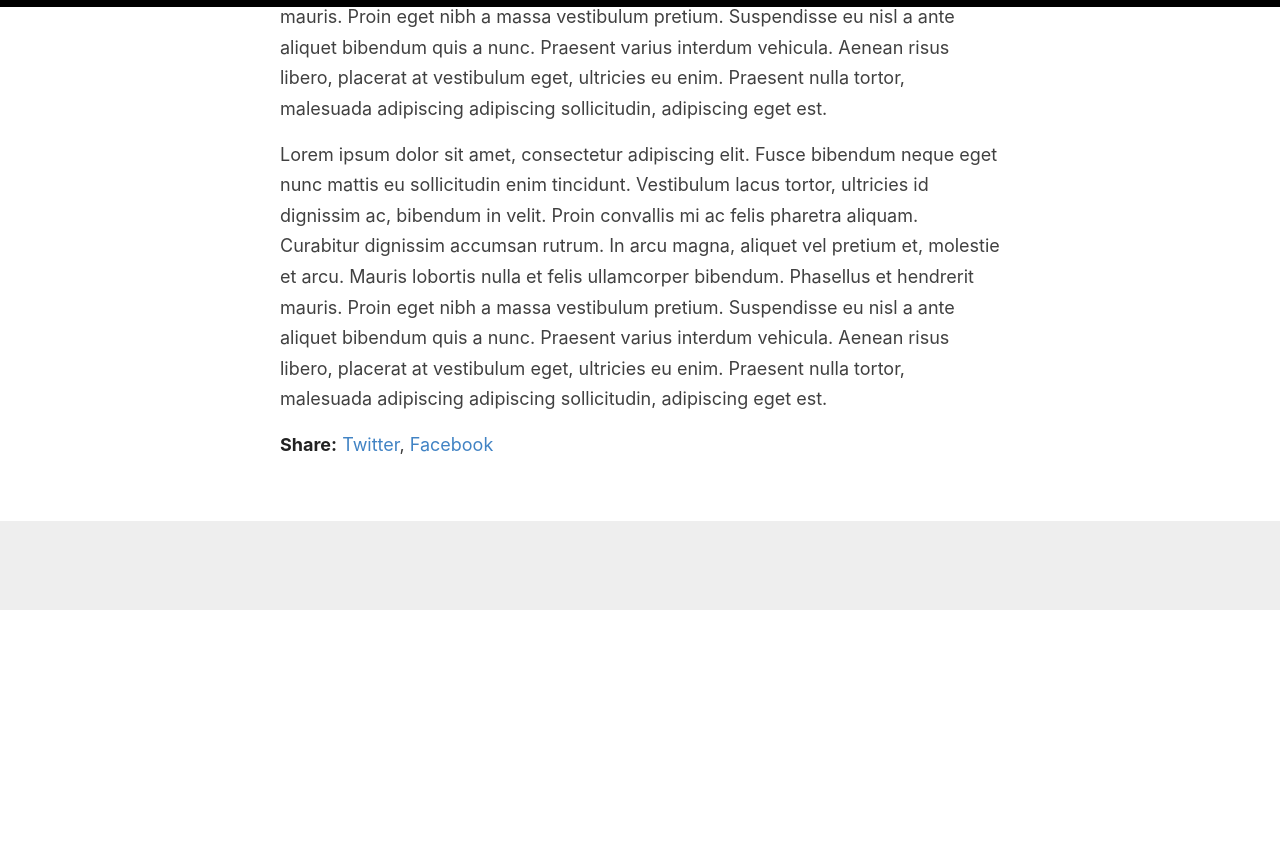
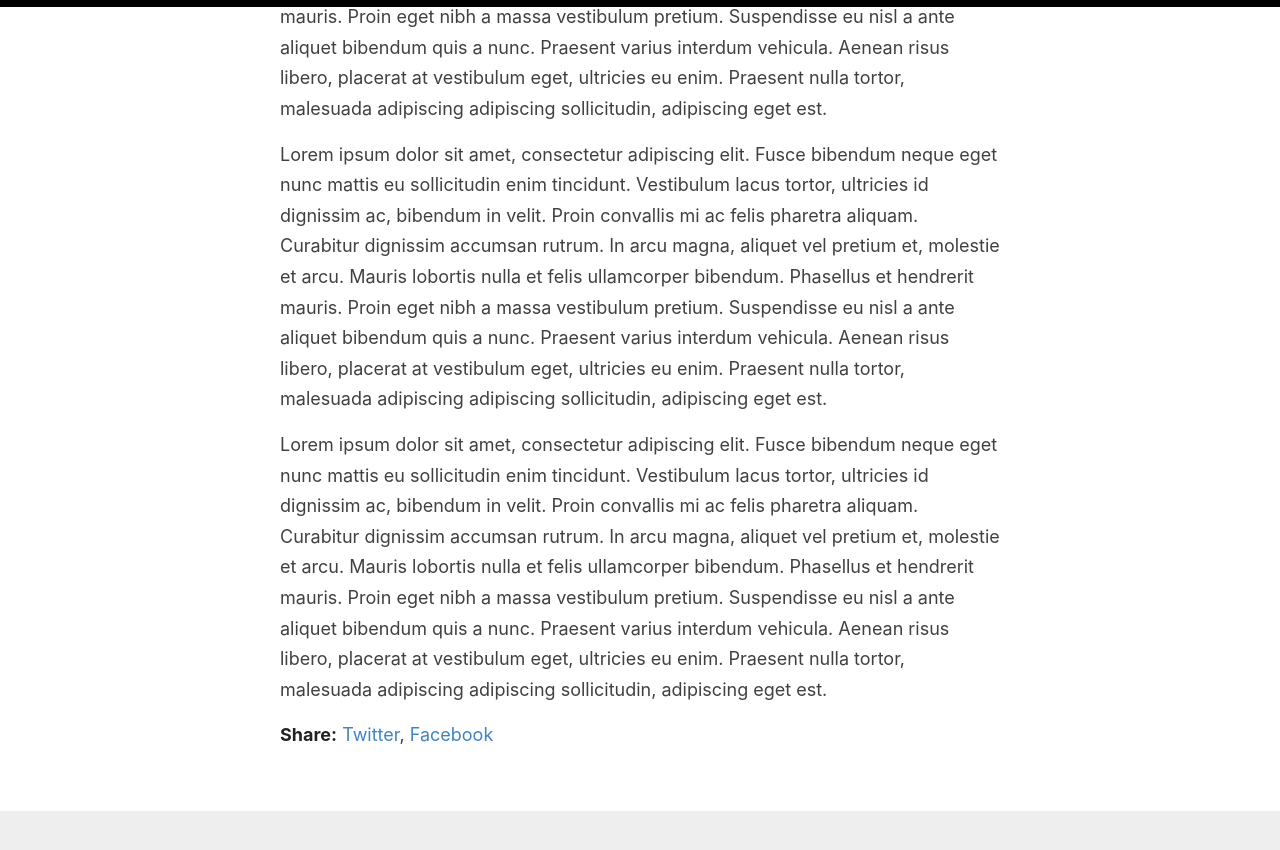
Before and after one commit to u-kartik/kartiku.github.io, a Jekyll site: the page built from _posts/2019-7-27-super-long-article.md, in a window 1280 px wide and 900 px high, scrolled down 819 px. Shown: the top 850 px of the window. Built offline with Jekyll 4.4.1, drawn with Linux system fonts in a browser that asks for light colours; before the commit the page ends 1429 px from its top, so only the background shows below that.

Commit message:
2nd commit

```diff
--- a/_posts/2019-7-27-super-long-article.md
+++ b/_posts/2019-7-27-super-long-article.md
@@ -9,3 +9,5 @@ Lorem ipsum dolor sit amet, consectetur adipiscing elit. Fusce bibendum neque eg
 Lorem ipsum dolor sit amet, consectetur adipiscing elit. Fusce bibendum neque eget nunc mattis eu sollicitudin enim tincidunt. Vestibulum lacus tortor, ultricies id dignissim ac, bibendum in velit. Proin convallis mi ac felis pharetra aliquam. Curabitur dignissim accumsan rutrum. In arcu magna, aliquet vel pretium et, molestie et arcu. Mauris lobortis nulla et felis ullamcorper bibendum. Phasellus et hendrerit mauris. Proin eget nibh a massa vestibulum pretium. Suspendisse eu nisl a ante aliquet bibendum quis a nunc. Praesent varius interdum vehicula. Aenean risus libero, placerat at vestibulum eget, ultricies eu enim. Praesent nulla tortor, malesuada adipiscing adipiscing sollicitudin, adipiscing eget est.
 
 Lorem ipsum dolor sit amet, consectetur adipiscing elit. Fusce bibendum neque eget nunc mattis eu sollicitudin enim tincidunt. Vestibulum lacus tortor, ultricies id dignissim ac, bibendum in velit. Proin convallis mi ac felis pharetra aliquam. Curabitur dignissim accumsan rutrum. In arcu magna, aliquet vel pretium et, molestie et arcu. Mauris lobortis nulla et felis ullamcorper bibendum. Phasellus et hendrerit mauris. Proin eget nibh a massa vestibulum pretium. Suspendisse eu nisl a ante aliquet bibendum quis a nunc. Praesent varius interdum vehicula. Aenean risus libero, placerat at vestibulum eget, ultricies eu enim. Praesent nulla tortor, malesuada adipiscing adipiscing sollicitudin, adipiscing eget est.
+
+Lorem ipsum dolor sit amet, consectetur adipiscing elit. Fusce bibendum neque eget nunc mattis eu sollicitudin enim tincidunt. Vestibulum lacus tortor, ultricies id dignissim ac, bibendum in velit. Proin convallis mi ac felis pharetra aliquam. Curabitur dignissim accumsan rutrum. In arcu magna, aliquet vel pretium et, molestie et arcu. Mauris lobortis nulla et felis ullamcorper bibendum. Phasellus et hendrerit mauris. Proin eget nibh a massa vestibulum pretium. Suspendisse eu nisl a ante aliquet bibendum quis a nunc. Praesent varius interdum vehicula. Aenean risus libero, placerat at vestibulum eget, ultricies eu enim. Praesent nulla tortor, malesuada adipiscing adipiscing sollicitudin, adipiscing eget est.
```
